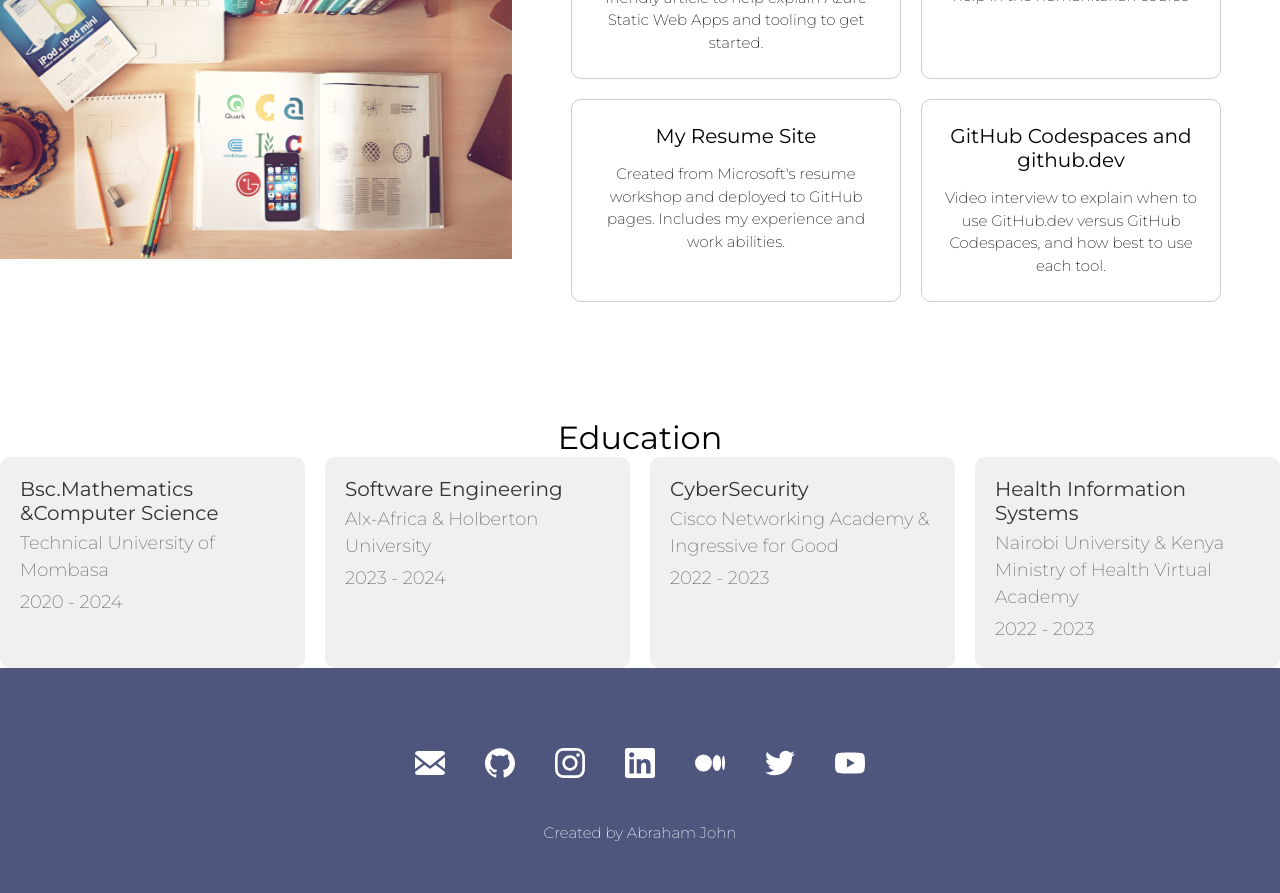
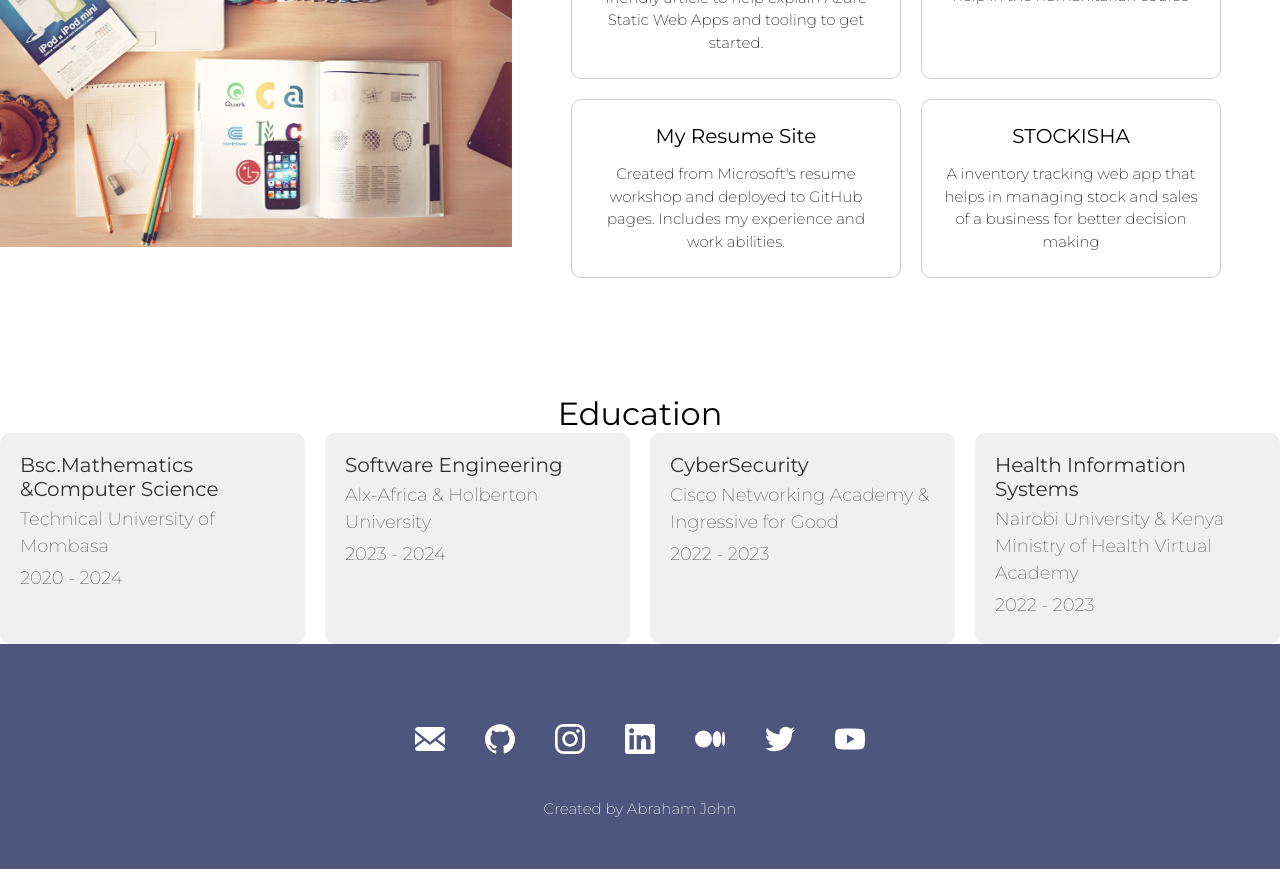
Before and after one commit to Jabrahamjohn/myportfolio, a React (Vite) app: page / in a window 1280 px wide. Shown: the part 2260-3153 px from the top of the page. After the commit the page ends 3129 px from the top, so only its background shows below. Built offline with nearby package versions, Linux system fonts and the light colour scheme.

Commit message:
updated the portfolio and added a new project

```diff
--- a/src/Components/Portfolio.jsx
+++ b/src/Components/Portfolio.jsx
@@ -49,10 +49,10 @@ const projectList = [
     url: "https://jabrahamjohn.github.io/RESUME/",
   },
   {
-    title: "GitHub Codespaces and github.dev",
+    title: "STOCKISHA",
     description:
-      "Video interview to explain when to use GitHub.dev versus GitHub Codespaces, and how best to use each tool.",
-    url: "https://www.youtube.com/watch?v=c3hHhRME_XI",
+      "A inventory tracking web app that helps in managing stock and sales of a business for better decision making",
+    url: "https://stockisha.streamlit.app/",
   },
 ];
 
```
